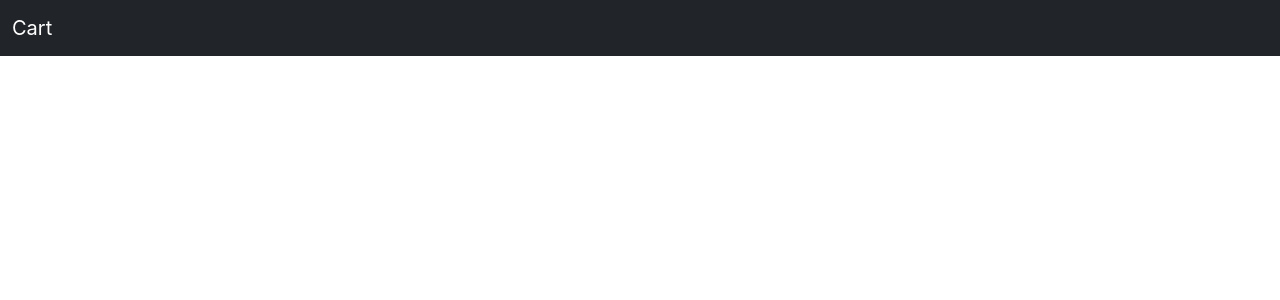
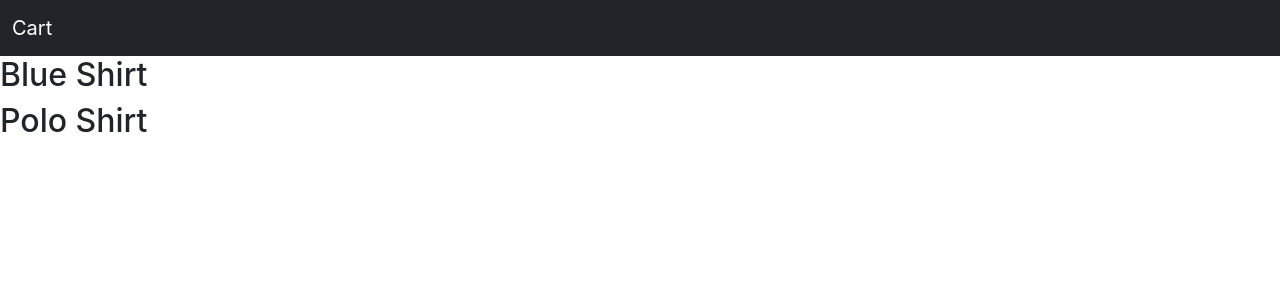
Before and after one commit to MoazAbdullah1/Cart, a React (Create React App) app: page / in a window 1280 px wide. Shown: the top 300 px of the page. Built offline with nearby package versions, Linux system fonts and the light colour scheme.

Commit message:
Add Product file And Some Product

```diff
--- a/src/App.js
+++ b/src/App.js
@@ -4,7 +4,7 @@ import ProductList from "./conponents/ProductList";
 // import Footer from "./conponents/Footer";
 
 function App() {
-  const product = [
+  const productList = [
     {
       price: 350,
       name: "Blue Shirt",
@@ -20,7 +20,7 @@ function App() {
   return (
     <>
       <Navbar />
-      <ProductList product={product} />
+      <ProductList productList={productList} />
       {/* <Footer /> */}
     </>
   );
--- /dev/null
+++ b/src/conponents/Product.js
@@ -0,0 +1,13 @@
+import React from "react";
+
+export default function Product(props) {
+    return (
+        <div className="row">
+            <div className="col-6">
+                <h2>
+                    {props.product.name}
+                </h2>
+            </div>
+        </div>
+    )
+}
--- a/src/conponents/ProductList.js
+++ b/src/conponents/ProductList.js
@@ -1,8 +1,12 @@
 import React from "react";
+import Product from "./Product.js"
 
 export default function ProductList(props) {
-  console.log(props);
-  return <div>
+  return(
+    props.productList.map((product,i) => {
 
-  </div>;
+    return <Product product={product} key={i}/>
+
+  })
+  )
 }
```
